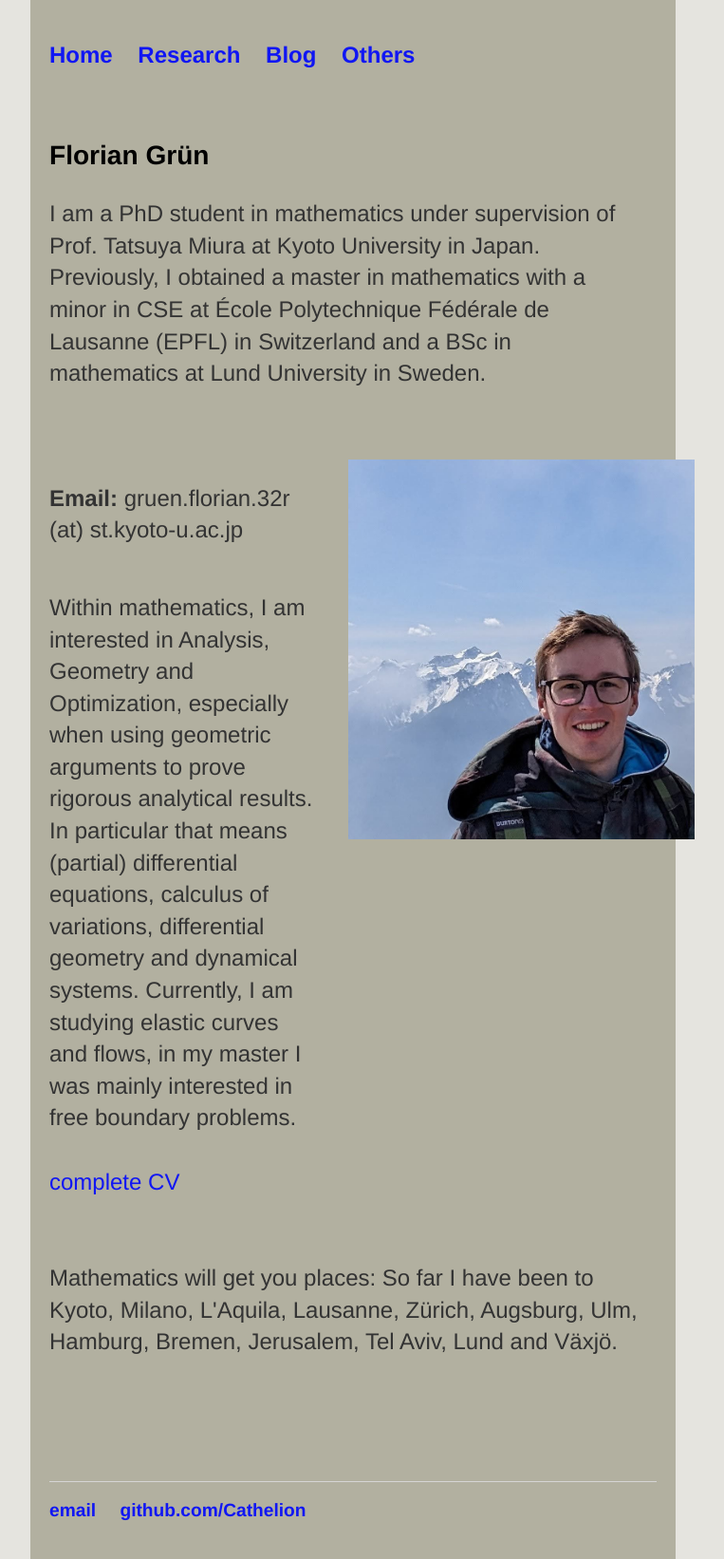
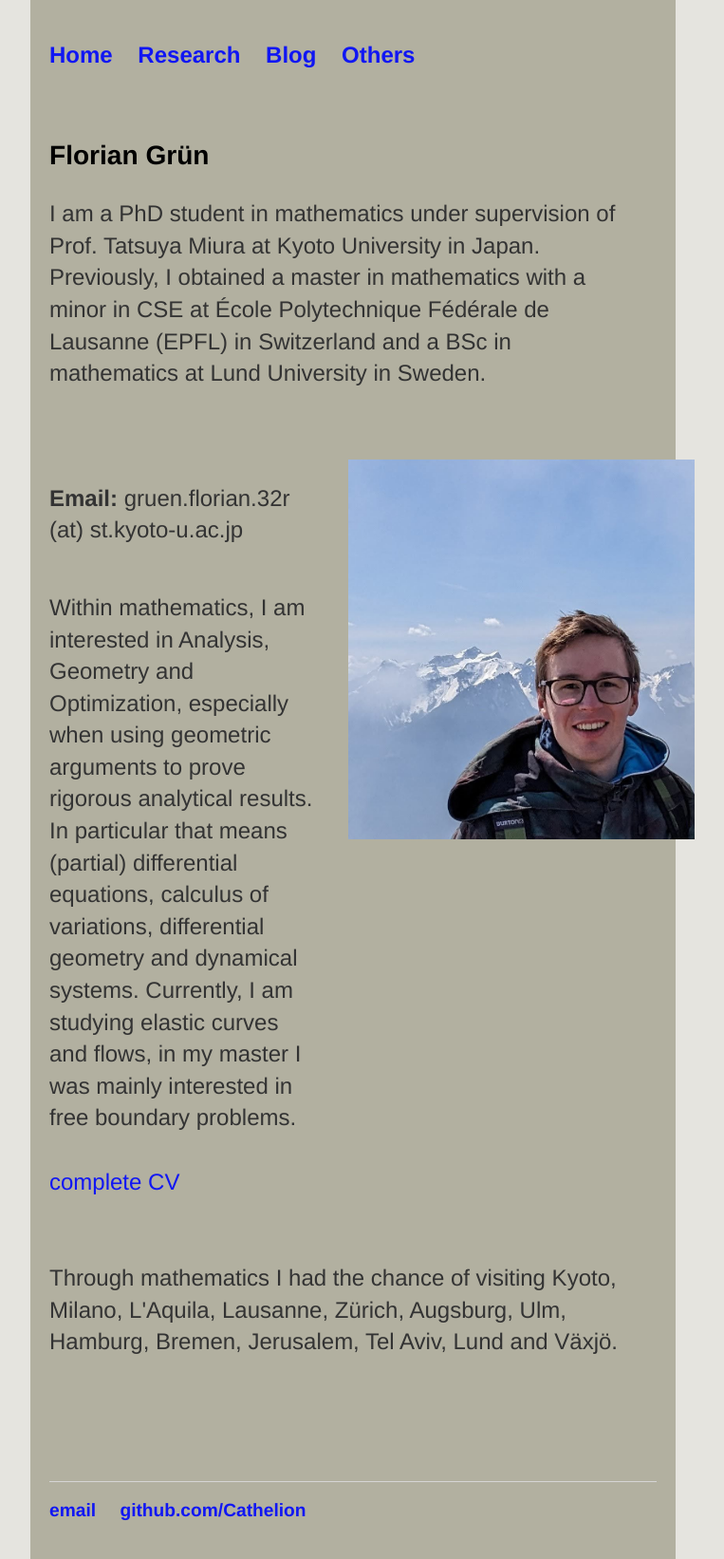
Before and after one commit to Cathelion/Cathelion.github.io, a Jekyll site: the page built from index.html, in a window 1280 px wide. Shown: the whole page at 95% size, without its empty margins (268-1031 px from the left). Built offline with Jekyll 4.4.1, drawn with Linux system fonts in a browser that asks for light colours.

Commit message:
Update index.html

```diff
--- a/index.html
+++ b/index.html
@@ -24,5 +24,5 @@ title: Home
    </div>
 
    <div class="blurb full-width">
-<p>Mathematics will get you places: So far I have been to Kyoto, Milano, L'Aquila, Lausanne, Zürich, Augsburg, Ulm, Hamburg, Bremen, Jerusalem, Tel Aviv, Lund and Växjö.</p>   </div>
+<p>Through mathematics I had the chance of visiting Kyoto, Milano, L'Aquila, Lausanne, Zürich, Augsburg, Ulm, Hamburg, Bremen, Jerusalem, Tel Aviv, Lund and Växjö.</p>   </div>
 </div>
```
